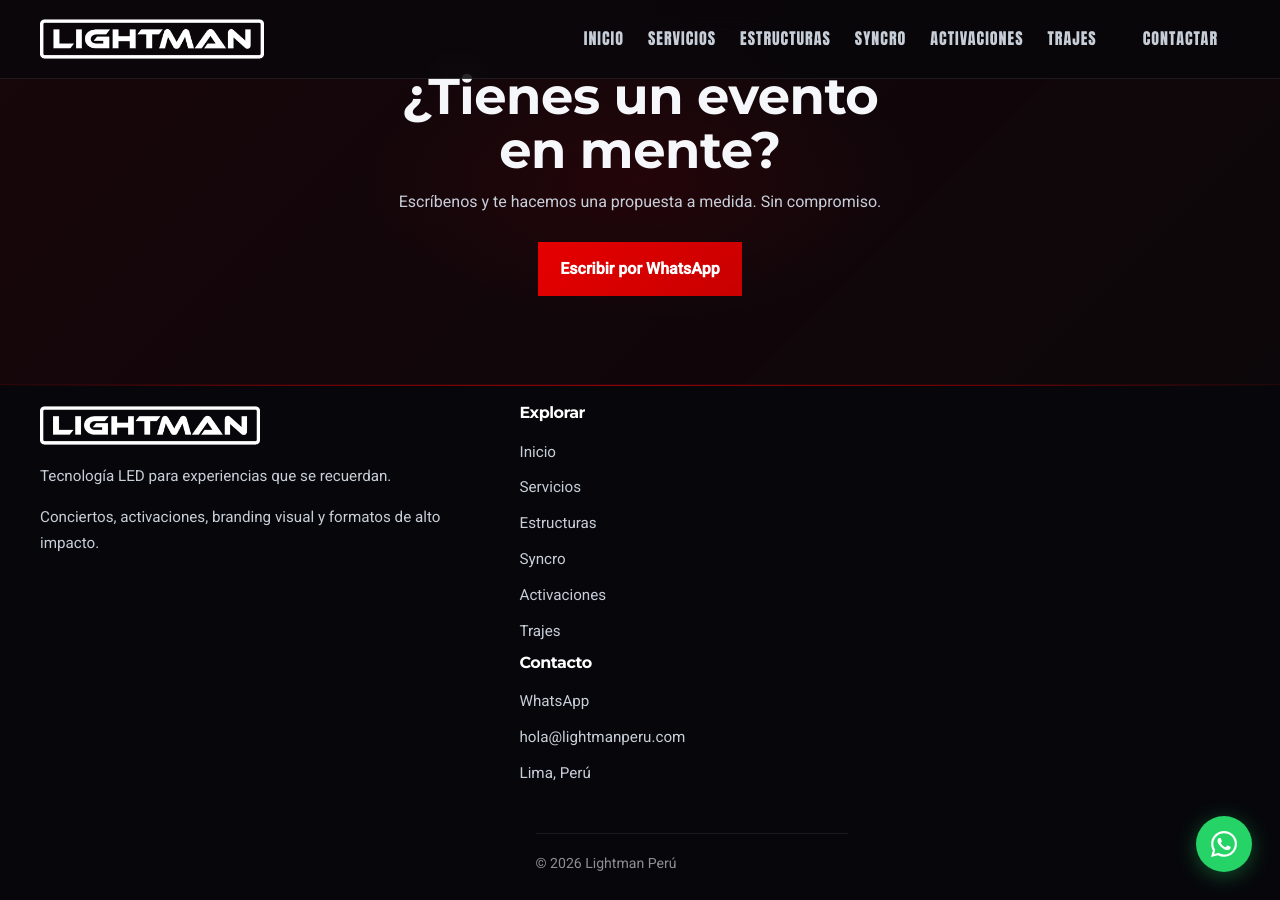
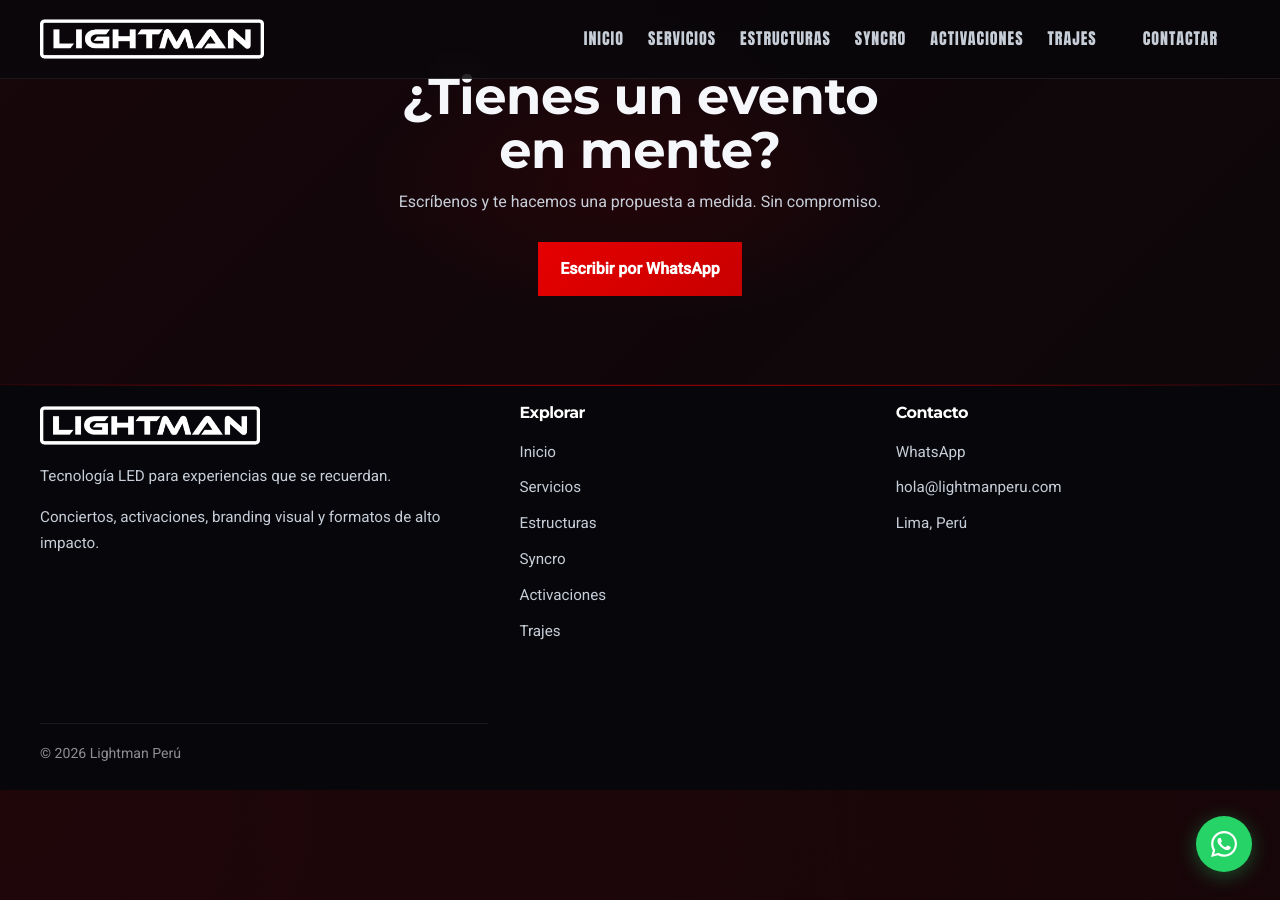
Before and after one commit to ZekturCh/LIGHTMAN, a Jekyll site: the page built from index.html, in a window 1280 px wide and 900 px high, scrolled down 5533 px. Built offline with Jekyll 4.4.1, drawn with Linux system fonts in a browser that asks for light colours.

Commit message:
Update footer.html

```diff
--- a/_includes/footer.html
+++ b/_includes/footer.html
@@ -3,15 +3,11 @@
 
     <div class="footer-brand">
       <img src="{{ '/assets/img/logo-lightman.png' | relative_url }}" alt="Lightman Perú" class="footer-logo">
-      <p class="footer-brand-line">
-        Tecnología LED para experiencias que se recuerdan.
-      </p>
-      <p class="footer-brand-sub">
-        Conciertos, activaciones, branding visual y formatos de alto impacto.
-      </p>
+      <p class="footer-brand-line">Tecnología LED para experiencias que se recuerdan.</p>
+      <p class="footer-brand-sub">Conciertos, activaciones, branding visual y formatos de alto impacto.</p>
     </div>
-     <div class="footer-links">
-            <div>
+
+    <div class="footer-col footer-explore">
       <h3>Explorar</h3>
       <ul>
         <li><a href="{{ '/' | relative_url }}">Inicio</a></li>
@@ -23,7 +19,7 @@
       </ul>
     </div>
 
-            <div>
+    <div class="footer-col footer-contact">
       <h3>Contacto</h3>
       <ul>
         <li><a href="https://wa.me/51964111591" target="_blank" rel="noopener noreferrer">WhatsApp</a></li>
@@ -31,10 +27,10 @@
         <li>Lima, Perú</li>
       </ul>
     </div>
-  <div class="container footer-bottom">
+
+    <div class="footer-bottom">
       <p>© {{ "now" | date: "%Y" }} Lightman Perú</p>
     </div>
 
   </div>
-
 </footer>
```
Lines whose indentation alone changed are shown as unchanged.
